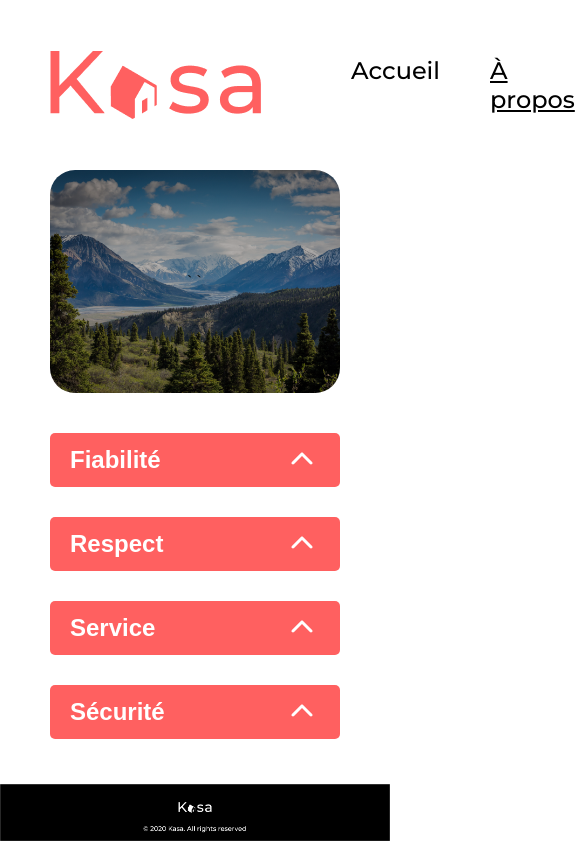
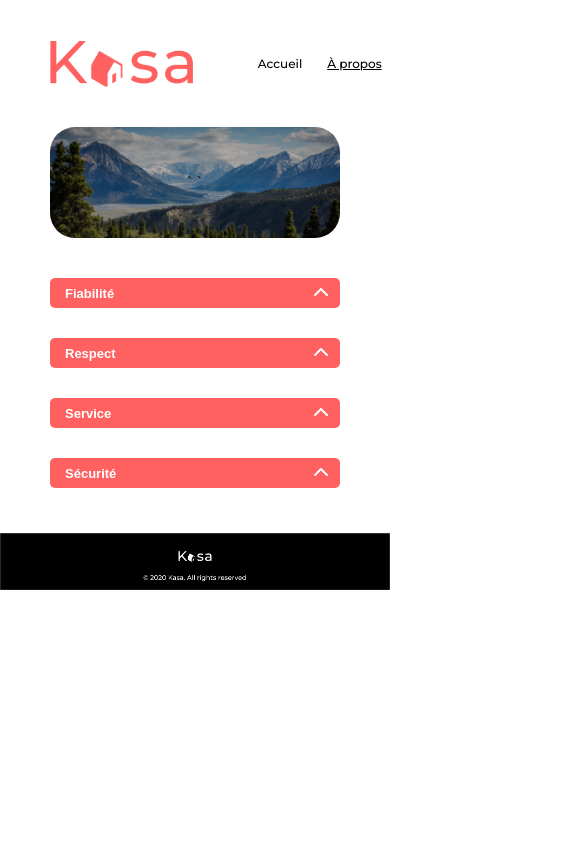
Before and after one commit to quentours/-quentours-Projet-n-5-QG-OC, a React (Create React App) app in the folder kasa/: page /A-propos in a window 390 px wide. Shown: the whole page, 575 px wide, since content can reach past the window. Built offline with nearby package versions, Linux system fonts and the light colour scheme.

Commit message:
Corrections version finale

```diff
--- a/kasa/src/components/Bandeau/styles.scss
+++ b/kasa/src/components/Bandeau/styles.scss
@@ -20,3 +20,15 @@
     line-height: 68.45px;
   }
 }
+
+@media (max-width: 768px) {
+  #bandeau {
+    height: 111px;
+
+    h1 {
+      font-size: 24px;
+      line-height: 24px;
+      margin-bottom: 10px;
+    }
+  }
+}
--- a/kasa/src/components/Footer/styles.scss
+++ b/kasa/src/components/Footer/styles.scss
@@ -10,11 +10,14 @@ footer {
   padding-right: 50px;
   padding: 0;
   text-align: center;
+  margin-left: 0;
+  margin-right: 0;
 
   img {
     display: flex;
     justify-content: center;
     height: auto;
     width: 100%;
+    margin: 0;
   }
 }
--- a/kasa/src/components/Gallery/styles.scss
+++ b/kasa/src/components/Gallery/styles.scss
@@ -72,5 +72,9 @@ a {
     margin: 15px 0 0 0;
     height: 0;
     padding-top: 50%;
+
+    h3 {
+      top: 60%;
+    }
   }
 }
--- a/kasa/src/components/Header/styles.scss
+++ b/kasa/src/components/Header/styles.scss
@@ -8,6 +8,11 @@ header {
   justify-content: space-between;
   margin: 40px auto;
   align-items: center;
+  width: 100%;
+}
+
+img {
+  max-width: 100%;
 }
 
 nav {
@@ -22,6 +27,7 @@ nav {
     font-weight: 500;
   }
   a {
+    white-space: nowrap;
     text-decoration: none;
     color: #000000;
   }
@@ -37,3 +43,14 @@ nav {
     cursor: default;
   }
 }
+
+@media (max-width: 768px) {
+  nav li {
+    margin-left: 25px;
+    font-size: 12px;
+  }
+}
+
+img {
+  height: 46px;
+}
--- a/kasa/src/components/Tab/styles.scss
+++ b/kasa/src/components/Tab/styles.scss
@@ -47,3 +47,23 @@
   font-size: 24px;
   color: #ffffff;
 }
+
+@media (max-width: 768px) {
+  .tab {
+    padding-left: 15px;
+    height: 30px;
+
+    &-title {
+      font-size: 13px;
+    }
+
+    &-text {
+      font-size: 12px;
+    }
+  }
+
+  .fa-chevron-up {
+    margin-right: 5px;
+    font-size: 16px;
+  }
+}
```
